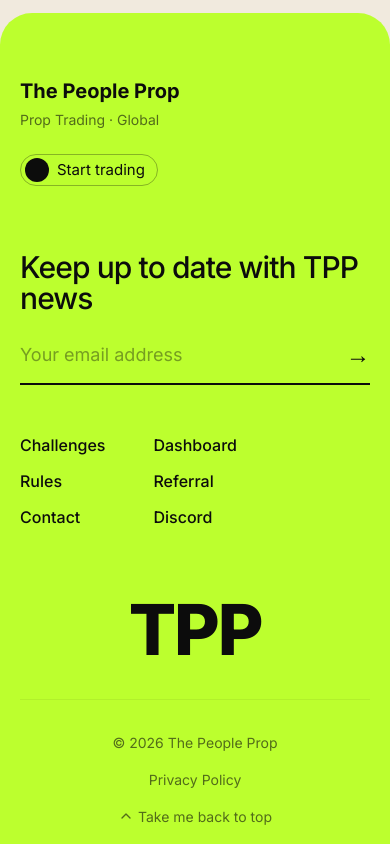
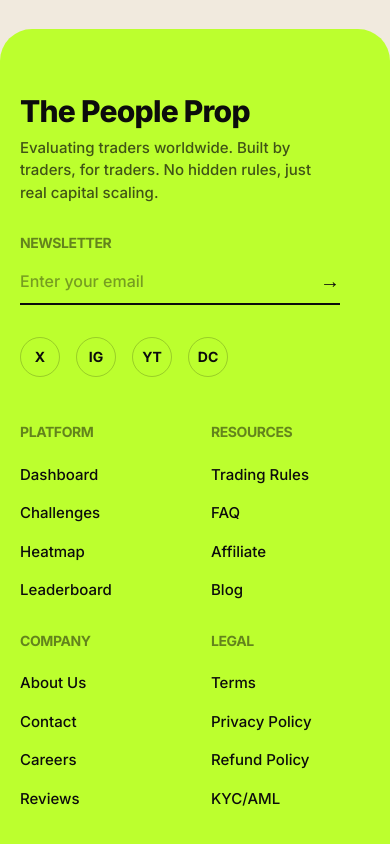
Before and after one commit to jatinkatariaaaa/thepeoplepropwebsite, a Next.js app: page /v3 in a window 390 px wide. Shown: the part 9800-10644 px from the top of the page. Built offline with nearby package versions, Linux system fonts and the light colour scheme.

Commit message:
feat(v3): fill out footer with multiple columns, social icons, and risk disclaimer

```diff
--- a/src/app/v3/page.tsx
+++ b/src/app/v3/page.tsx
@@ -1291,56 +1291,88 @@ export default function V3Page() {
       </section>
 
       {/* ═══════════════ FOOTER ═══════════════ */}
-      <footer className="rounded-t-[2rem] bg-[#bcff2e] text-[#0c0c0c] lg:rounded-t-[3rem]">
-        <div className="mx-auto max-w-[1440px] px-5 pb-8 pt-16 lg:px-10">
-          <div className="mb-16 flex flex-col items-start justify-between gap-6 md:flex-row">
-            <div>
-              <span className="text-xl font-bold">The People Prop</span>
-              <p className="mt-1 text-[14px] opacity-60">Prop Trading · Global</p>
-            </div>
-            <Magnetic>
-              <Link href="/dashboard/new-challenge" className="group inline-flex h-8 items-center gap-2 rounded-full border border-[#0c0c0c]/30 pl-1 pr-3 text-[15px] text-[#0c0c0c] transition-all duration-300 hover:rounded-lg">
-                <span className="h-6 w-6 shrink-0 rounded-full bg-[#0c0c0c] transition-all duration-300 group-hover:rounded-sm" />
-                Start trading
-              </Link>
-            </Magnetic>
-          </div>
+      <footer className="mt-4 rounded-t-[2rem] bg-[#bcff2e] text-[#0c0c0c] lg:rounded-t-[3rem]">
+        <div className="mx-auto max-w-[1440px] px-5 pb-8 pt-16 lg:px-10 lg:pt-24">
 
-          <div className="mb-16 grid grid-cols-1 gap-12 md:grid-cols-[1.5fr_1fr]">
-            <div>
-              <h3 className="mb-6 max-w-[400px] text-3xl font-medium tracking-tight md:text-4xl">
-                Keep up to date with TPP news
-              </h3>
-              <div className="flex max-w-md border-b-2 border-[#0c0c0c] pb-3">
-                <input type="email" placeholder="Your email address" className="flex-1 bg-transparent text-lg outline-none placeholder:text-[#0c0c0c]/40" />
-                <button className="text-2xl font-medium" aria-label="Subscribe">→</button>
+          <div className="mb-16 grid grid-cols-1 gap-12 lg:grid-cols-[1fr_2fr]">
+            {/* Left Col - Brand & Newsletter */}
+            <div className="flex flex-col">
+              <span className="mb-2 text-3xl font-black tracking-tight">The People Prop</span>
+              <p className="mb-8 max-w-[300px] text-[15px] font-medium opacity-70">
+                Evaluating traders worldwide. Built by traders, for traders. No hidden rules, just real capital scaling.
+              </p>
+
+              <h4 className="mb-4 text-[14px] font-bold uppercase tracking-widest opacity-50">Newsletter</h4>
+              <div className="mb-8 flex max-w-[320px] border-b-2 border-[#0c0c0c] pb-2">
+                <input type="email" placeholder="Enter your email" className="flex-1 bg-transparent text-base font-medium outline-none placeholder:text-[#0c0c0c]/40" />
+                <button className="text-xl font-medium transition-transform hover:translate-x-1" aria-label="Subscribe">→</button>
+              </div>
+
+              <div className="flex gap-4">
+                <Link href="#" className="flex h-10 w-10 items-center justify-center rounded-full border border-[#0c0c0c]/20 transition-all hover:bg-[#0c0c0c] hover:text-[#bcff2e]">
+                  <span className="text-sm font-bold">X</span>
+                </Link>
+                <Link href="#" className="flex h-10 w-10 items-center justify-center rounded-full border border-[#0c0c0c]/20 transition-all hover:bg-[#0c0c0c] hover:text-[#bcff2e]">
+                  <span className="text-sm font-bold">IG</span>
+                </Link>
+                <Link href="#" className="flex h-10 w-10 items-center justify-center rounded-full border border-[#0c0c0c]/20 transition-all hover:bg-[#0c0c0c] hover:text-[#bcff2e]">
+                  <span className="text-sm font-bold">YT</span>
+                </Link>
+                <Link href="#" className="flex h-10 w-10 items-center justify-center rounded-full border border-[#0c0c0c]/20 transition-all hover:bg-[#0c0c0c] hover:text-[#bcff2e]">
+                  <span className="text-sm font-bold">DC</span>
+                </Link>
               </div>
             </div>
-            <div className="flex gap-12 md:gap-16">
-              <div className="flex flex-col gap-3">
-                <Link href="/challenges" className="font-medium transition-opacity hover:opacity-60">Challenges</Link>
-                <Link href="/rules" className="font-medium transition-opacity hover:opacity-60">Rules</Link>
-                <Link href="/contact" className="font-medium transition-opacity hover:opacity-60">Contact</Link>
+
+            {/* Right Col - Navigation Links */}
+            <div className="grid grid-cols-2 gap-8 sm:grid-cols-4 lg:justify-items-end">
+              <div className="flex flex-col gap-4">
+                <h4 className="mb-2 text-[14px] font-bold uppercase tracking-widest opacity-50">Platform</h4>
+                <Link href="/dashboard" className="text-[15px] font-medium transition-opacity hover:opacity-60">Dashboard</Link>
+                <Link href="/challenges" className="text-[15px] font-medium transition-opacity hover:opacity-60">Challenges</Link>
+                <Link href="/heatmap" className="text-[15px] font-medium transition-opacity hover:opacity-60">Heatmap</Link>
+                <Link href="/leaderboard" className="text-[15px] font-medium transition-opacity hover:opacity-60">Leaderboard</Link>
               </div>
-              <div className="flex flex-col gap-3">
-                <Link href="/login" className="font-medium transition-opacity hover:opacity-60">Dashboard</Link>
-                <Link href="/referral" className="font-medium transition-opacity hover:opacity-60">Referral</Link>
-                <Link href="#" className="font-medium transition-opacity hover:opacity-60">Discord</Link>
+              <div className="flex flex-col gap-4">
+                <h4 className="mb-2 text-[14px] font-bold uppercase tracking-widest opacity-50">Resources</h4>
+                <Link href="/rules" className="text-[15px] font-medium transition-opacity hover:opacity-60">Trading Rules</Link>
+                <Link href="/faq" className="text-[15px] font-medium transition-opacity hover:opacity-60">FAQ</Link>
+                <Link href="/referral" className="text-[15px] font-medium transition-opacity hover:opacity-60">Affiliate</Link>
+                <Link href="/blog" className="text-[15px] font-medium transition-opacity hover:opacity-60">Blog</Link>
+              </div>
+              <div className="flex flex-col gap-4">
+                <h4 className="mb-2 text-[14px] font-bold uppercase tracking-widest opacity-50">Company</h4>
+                <Link href="/about" className="text-[15px] font-medium transition-opacity hover:opacity-60">About Us</Link>
+                <Link href="/contact" className="text-[15px] font-medium transition-opacity hover:opacity-60">Contact</Link>
+                <Link href="/careers" className="text-[15px] font-medium transition-opacity hover:opacity-60">Careers</Link>
+                <Link href="/reviews" className="text-[15px] font-medium transition-opacity hover:opacity-60">Reviews</Link>
+              </div>
+              <div className="flex flex-col gap-4">
+                <h4 className="mb-2 text-[14px] font-bold uppercase tracking-widest opacity-50">Legal</h4>
+                <Link href="/terms" className="text-[15px] font-medium transition-opacity hover:opacity-60">Terms</Link>
+                <Link href="/privacy" className="text-[15px] font-medium transition-opacity hover:opacity-60">Privacy Policy</Link>
+                <Link href="/refund" className="text-[15px] font-medium transition-opacity hover:opacity-60">Refund Policy</Link>
+                <Link href="/kyc" className="text-[15px] font-medium transition-opacity hover:opacity-60">KYC/AML</Link>
               </div>
             </div>
           </div>
 
-          <h2 className="my-8 select-none text-center font-extrabold leading-[0.8] tracking-[-0.05em]" style={{ fontSize: "clamp(4rem, 18vw, 20rem)" }}>
+          <h2 className="my-8 select-none text-center font-black leading-[0.8] tracking-[-0.05em] text-[#0c0c0c]" style={{ fontSize: "clamp(5rem, 20vw, 22rem)" }}>
             TPP
           </h2>
 
-          <div className="flex flex-col items-center justify-between gap-4 border-t border-[#0c0c0c]/10 pt-8 text-[14px] opacity-60 sm:flex-row">
-            <span>&copy; 2026 The People Prop</span>
-            <Link href="#" className="transition-opacity hover:opacity-100">Privacy Policy</Link>
-            <button onClick={() => window.scrollTo({ top: 0, behavior: "smooth" })} className="inline-flex items-center gap-1 transition-opacity hover:opacity-100">
-              <ChevronUp className="h-4 w-4" /> Take me back to top
-            </button>
+          <div className="flex flex-col gap-8 border-t border-[#0c0c0c]/10 pt-8">
+            <p className="mx-auto max-w-6xl text-center text-[12px] leading-relaxed opacity-60 md:text-left">
+              <strong>Risk Warning:</strong> The People Prop provides simulated trading environments. All accounts provided to clients are simulated accounts. Trading in financial markets involves a high degree of risk and may not be suitable for all investors. The simulated capital provided is not real money and cannot be lost by the trader. Past performance is not indicative of future results. Please ensure you fully understand the risks involved and seek independent advice if necessary. The People Prop is not a broker and does not accept deposits.
+            </p>
+            <div className="flex flex-col items-center justify-between gap-4 text-[13px] font-medium opacity-80 sm:flex-row">
+              <span>&copy; {new Date().getFullYear()} The People Prop. All rights reserved.</span>
+              <button onClick={() => window.scrollTo({ top: 0, behavior: "smooth" })} className="inline-flex items-center gap-1.5 rounded-full bg-[#0c0c0c]/5 px-4 py-2 transition-opacity hover:opacity-100">
+                <ChevronUp className="h-4 w-4" strokeWidth={2.5} /> Back to top
+              </button>
+            </div>
           </div>
+
         </div>
       </footer>
     </div>
```
